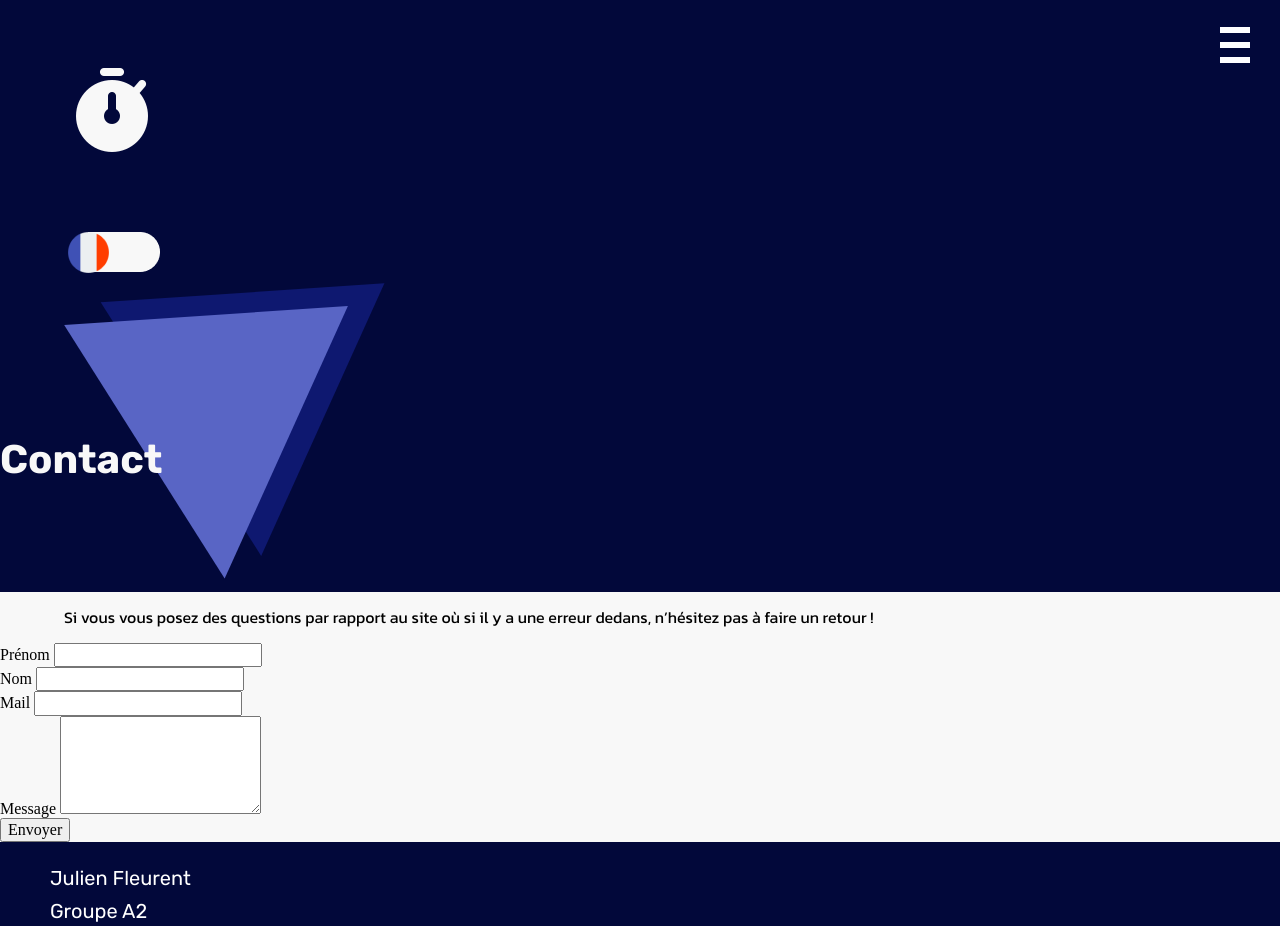
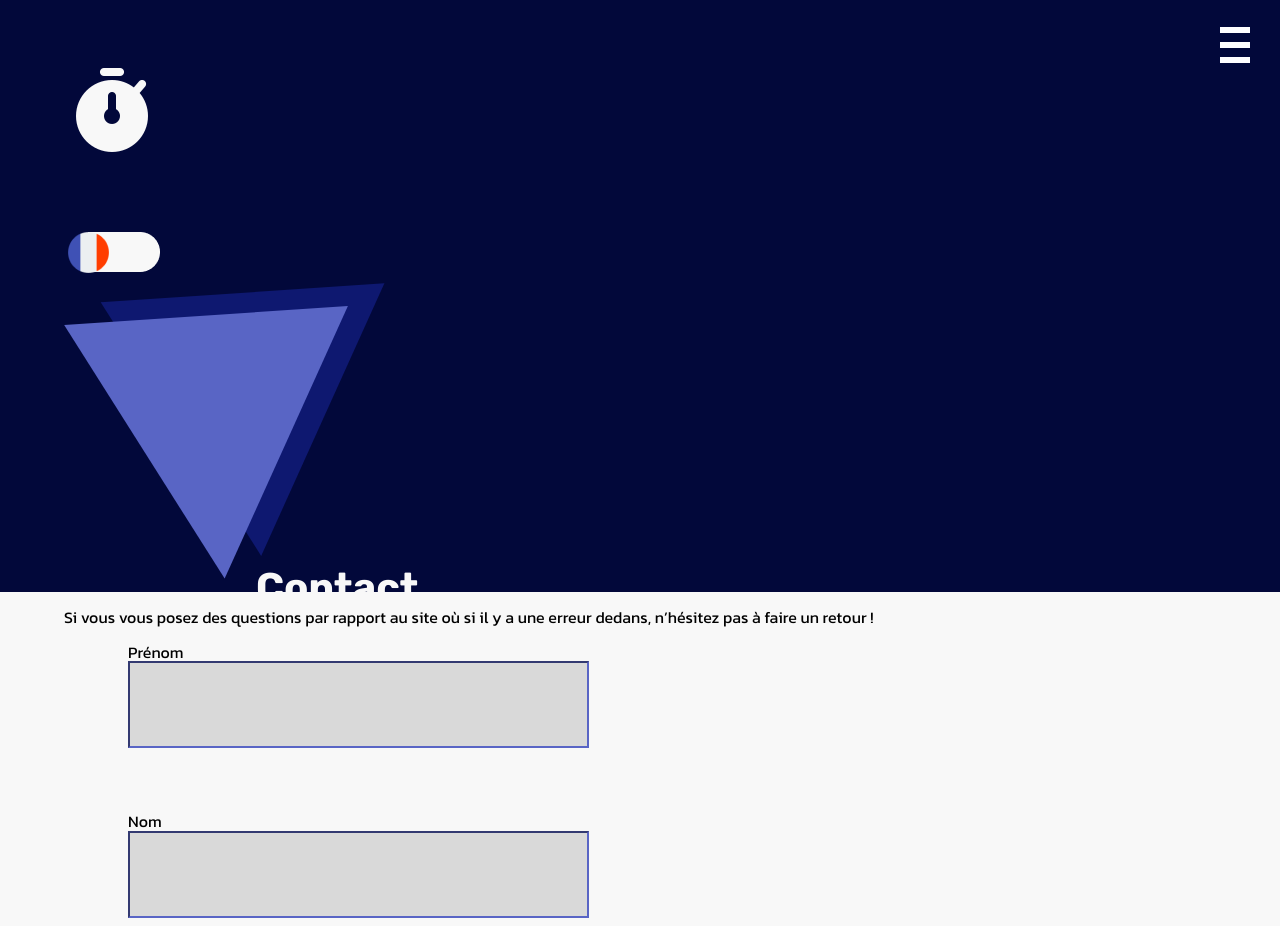
Before and after one commit to MMI-SAE-105/2022-sae105-projet-Fleurent-Julien, a plain HTML site: page contact.html in a window 1280 px wide. Shown: the top 926 px of the page. Drawn offline with Linux system fonts and the light colour scheme; a web font is replaced by a local one.

Commit message:
mise en forme des labels

```diff
--- a/contact.html
+++ b/contact.html
@@ -22,7 +22,7 @@
             <li><a href="index_eng.html"><img src="public/Logo/logo_fr.png" alt="Changement de langue"
                         class="language"></a></li>
         </div>
-        <h1 class="titre">Contact</h1>
+        <h1 class="annex">Contact</h1>
         <img src="public/Logo/triangle.svg" alt="forme triangle" class="triangle">
 
         <div class="nav-toggle" onclick="document.documentElement.classList.toggle('menu-open')">
--- a/src/css/base/main.css
+++ b/src/css/base/main.css
@@ -24,12 +24,32 @@
 
 .triangle {
     margin-left: 5%;
+    max-width: 100%;
 }
 
 .img_art {
-    width: 80%;
+    max-width: 80%;
     display: block;
     margin-left: auto;
     margin-right: auto;
     margin-top: 10%;
 }
+
+label {
+    font-size: var(--header-3);
+    font-family: 'kanit';
+    display: flex;
+    margin-left: 10%;
+}
+
+input,
+textarea {
+    font-size: var(--header-3);
+    font-family: 'kanit';
+    margin-left: 10%;
+    padding-right: 20%;
+    padding-bottom: 5%;
+    margin-bottom: 5%;
+    background-color: var(--grey);
+    border-color: var(--bleu-clair);
+}
--- a/src/css/compenents/header.css
+++ b/src/css/compenents/header.css
@@ -27,12 +27,12 @@
 }
 
 .annex {
+    font-family: 'rubik';
     font-size: var(--header-1);
-    font-family: 'rubik';
     color: var(--quartz);
-    text-align: center;
+    text-align: justify;
     position: absolute;
-    display: grid;
     z-index: 1;
-    margin-left: 10%;
+    padding-top: 20%;
+    padding-left: 20%;
 }
--- a/src/css/utils/variables.css
+++ b/src/css/utils/variables.css
@@ -5,6 +5,7 @@
     --bleu-clair: #5965C5;
     --bleu-triangle: #0E1870;
     --texte: #303030;
+    --grey: #D9D9D9;
 
     /* Text-size styles */
     /* base size: header-3 (16px) */
```
Also changed, not shown: filmographie.html (+13 -13 lines), index.html (+1 -2 lines).
